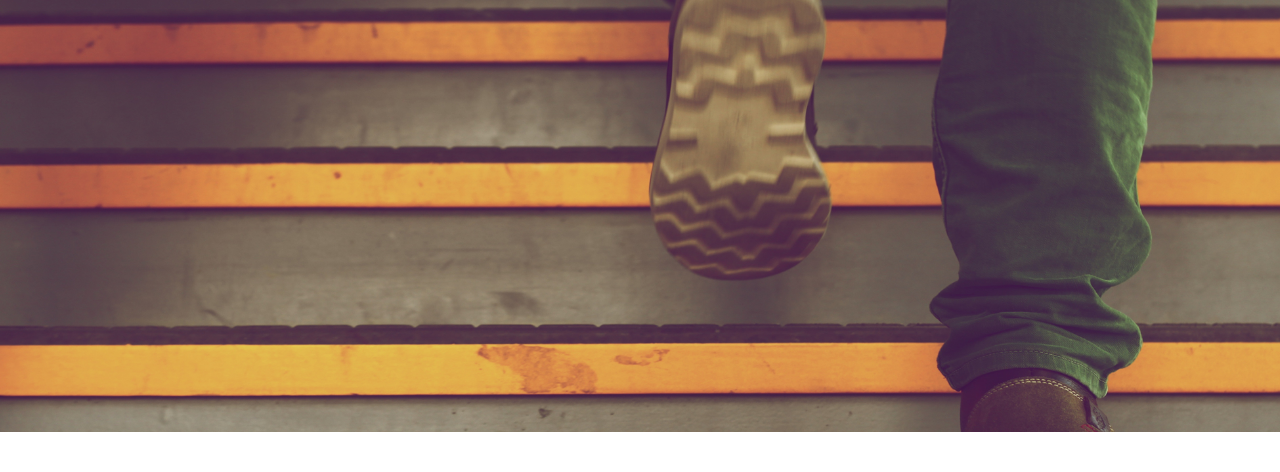
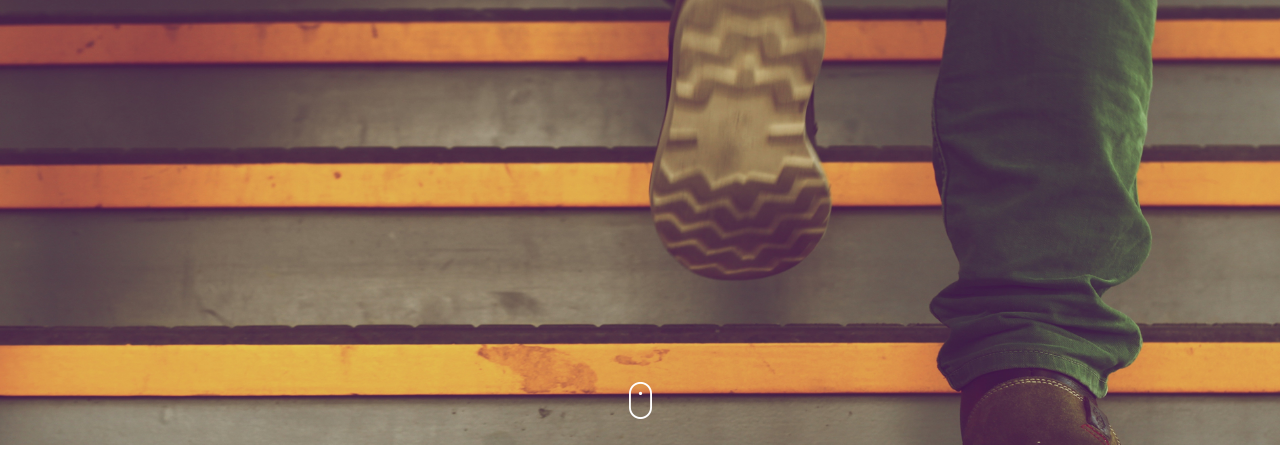
Before and after one commit to CarlosKipkoech/delani-studio, a plain HTML site: page index.html in a window 1280 px wide. Shown: the top 472 px of the page. Drawn offline with nearby package versions, Linux system fonts and the light colour scheme.

Commit message:
add mouse img

```diff
--- a/index.html
+++ b/index.html
@@ -31,7 +31,7 @@
         </p>
       </div>
       <div class="mouse">
-        <img src="img/mouse_click.ng" alt="" />
+        <img src="img/mouse_click.png" alt="" />
       </div>
     </nav>
 
```
